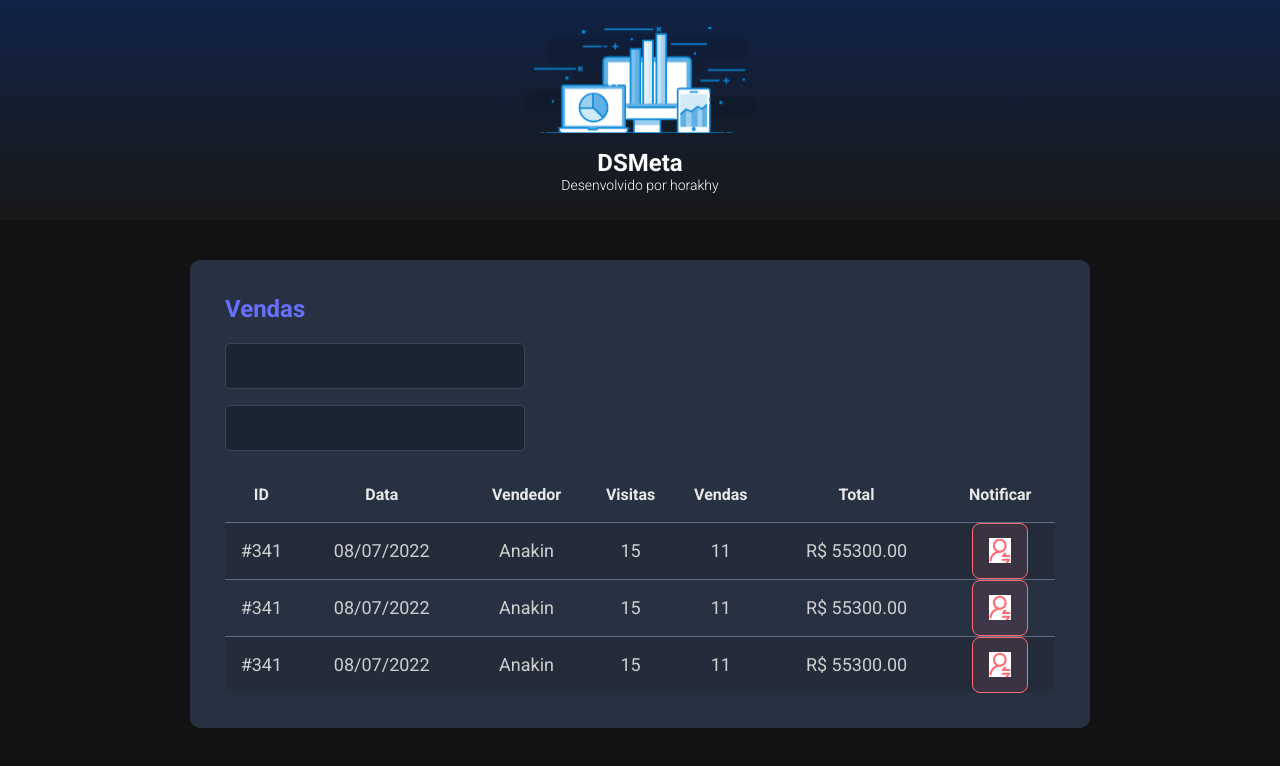
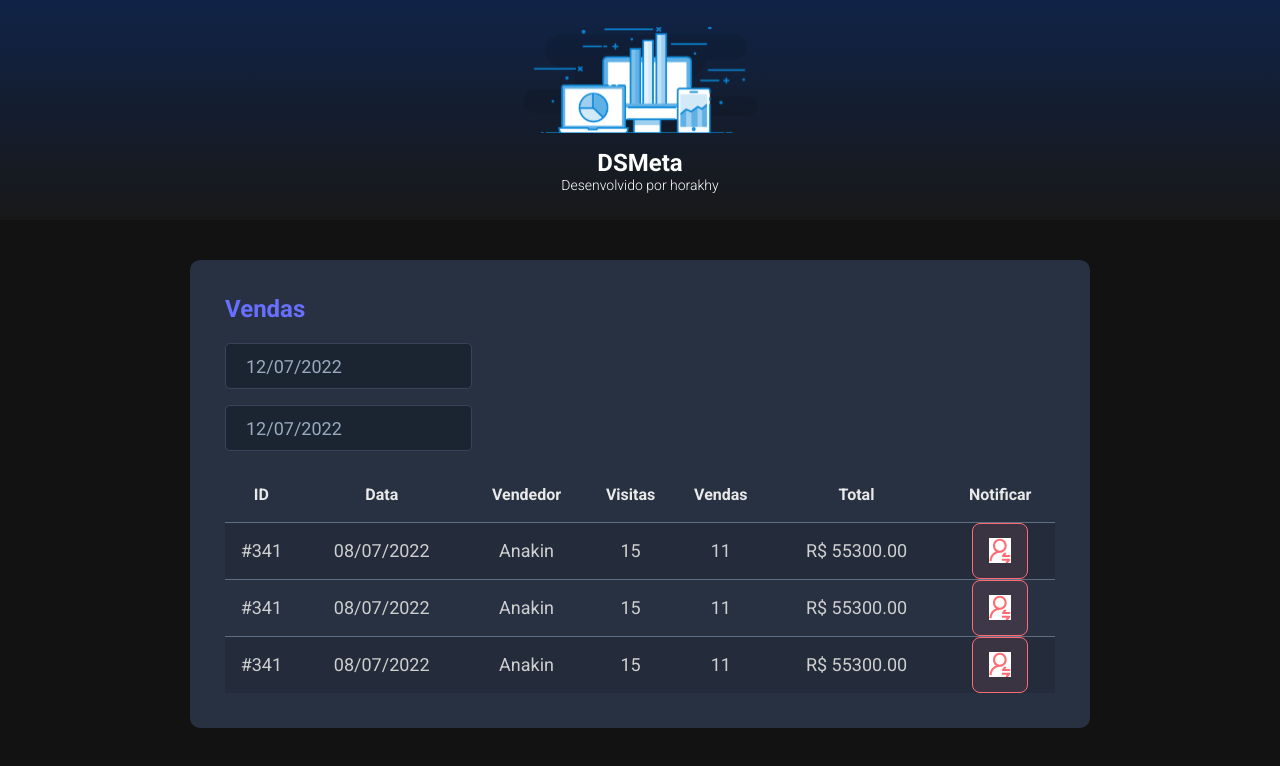
Before and after one commit to horakhy/dsmeta, a React (Vite) app in the folder frontend/: page / in a window 1280 px wide. Shown: the top 766 px of the page. Built offline with nearby package versions, Linux system fonts and the light colour scheme.

Commit message:
DatePicker Input

```diff
--- a/frontend/package.json
+++ b/frontend/package.json
@@ -8,7 +8,9 @@
     "preview": "vite preview"
   },
   "dependencies": {
+    "@types/react-datepicker": "4.4.2",
     "react": "^18.0.0",
+    "react-datepicker": "4.8.0",
     "react-dom": "^18.0.0"
   },
   "devDependencies": {
--- a/frontend/src/components/sales-card/sales-card.tsx
+++ b/frontend/src/components/sales-card/sales-card.tsx
@@ -1,4 +1,6 @@
 import React from "react";
+import DatePicker from "react-datepicker";
+import "react-datepicker/dist/react-datepicker.css";
 import { NotificationButton } from "../notification-button/notification-button";
 
 import "./sales-card.css";
@@ -9,10 +11,20 @@
       <h2 className="dsmeta-sales-title">Vendas</h2>
       <div>
         <div className="dsmeta-form-control-container">
-          <input className="dsmeta-form-control" type="text" />
+          <DatePicker
+            selected={new Date()}
+            className="dsmeta-form-control"
+            onChange={() => {}}
+            dateFormat="dd/MM/yyyy"
+          />
         </div>
         <div className="dsmeta-form-control-container">
-          <input className="dsmeta-form-control" type="text" />
+          <DatePicker
+            selected={new Date()}
+            className="dsmeta-form-control"
+            onChange={() => {}}
+            dateFormat="dd/MM/yyyy"
+          />
         </div>
       </div>
 
```
Also changed, not shown: 1 other file (tests, documents, lock files or other folders).
